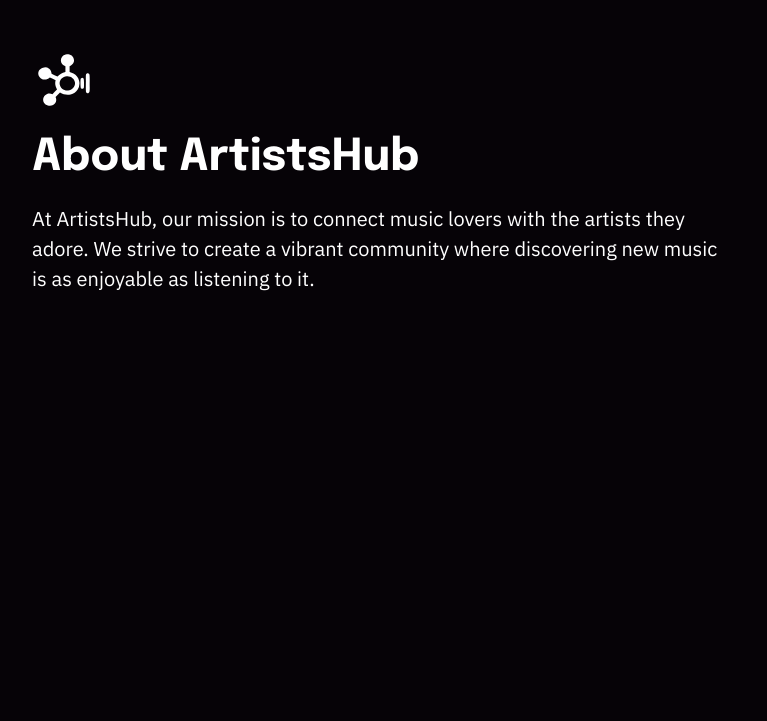
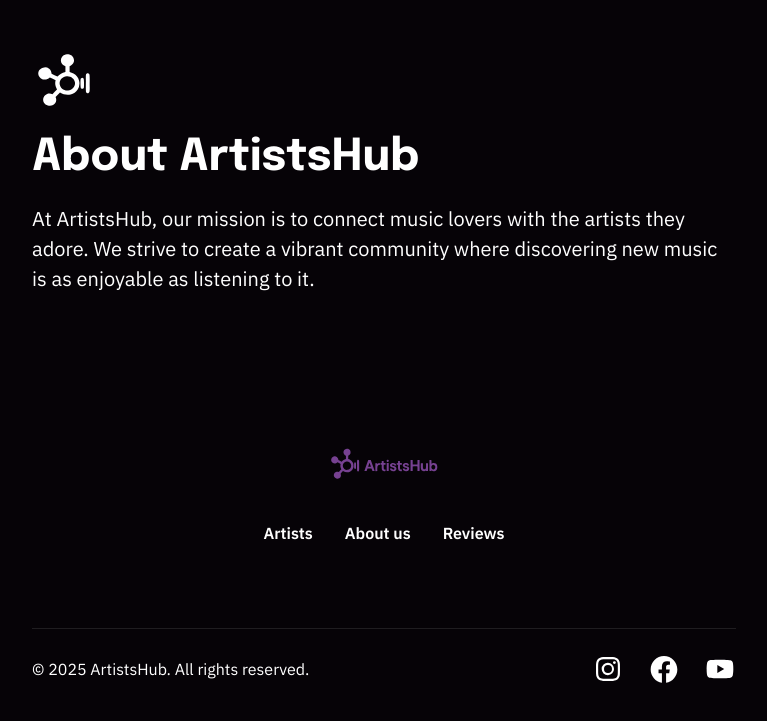
Before and after one commit to OleksiiMazurenko984/artists-hub, a website built with Vite: page src/index.html in a window 1280 px wide. Shown: the part 6281-7002 px from the top of the page, without its empty margins (256-1023 px from the left). Before the commit the page ends 6639 px from the top, so only its background shows below. Built offline with nearby package versions, Linux system fonts and the light colour scheme; files whose address does not match are found by name.

Commit message:
Add footer section

```diff
--- a/src/css/section-styles/footer.css
+++ b/src/css/section-styles/footer.css
@@ -0,0 +1,167 @@
+.footer {
+  background: #060307;
+  padding: 48px 16px;
+}
+
+.footer-container {
+  max-width: 320px;
+  margin: 0 auto;
+  display: flex;
+  flex-direction: column;
+}
+
+.footer-top {
+  display: flex;
+  flex-direction: column;
+  align-items: center;
+  gap: 32px;
+  margin-bottom: 48px;
+}
+
+.footer-logo-link {
+  display: flex;
+  align-items: center;
+  gap: 6px;
+  text-decoration: none;
+}
+
+.footer-logo-icon {
+  width: 32px;
+  height: 32px;
+  fill: #764191;
+}
+
+.footer-logo-text {
+  font-family: "IBM Plex Sans", sans-serif;
+  font-weight: 500;
+  font-size: 18px;
+  line-height: 1.2;
+  letter-spacing: 0.02em;
+  color: #764191;
+}
+
+.footer-logo-full {
+  display: none;
+}
+
+.footer-nav {
+  display: flex;
+  flex-direction: column;
+  align-items: center;
+  gap: 32px;
+  list-style: none;
+  padding: 0;
+  margin: 0;
+}
+
+.footer-nav a {
+  font-family: "IBM Plex Sans", sans-serif;
+  font-weight: 600;
+  font-size: 16px;
+  line-height: 1.5;
+  color: #fff;
+}
+
+.footer-divider {
+  width: 100%;
+  height: 1px;
+  background: rgba(255, 255, 255, 0.1);
+  margin-bottom: 24px;
+}
+
+.footer-bottom {
+  display: flex;
+  flex-direction: column;
+  align-items: center;
+  gap: 16px;
+}
+
+.footer-socials {
+  display: flex;
+  gap: 32px;
+  order: -1;
+  list-style: none;
+  padding: 0;
+  margin: 0;
+}
+
+.footer-socials a {
+  display: flex;
+}
+
+.footer-socials svg {
+  width: 40px;
+  height: 40px;
+  fill: #fff;
+}
+
+.footer-copy {
+  font-family: "IBM Plex Sans", sans-serif;
+  font-size: 14px;
+  line-height: 1.4;
+  color: #fff;
+  text-align: center;
+}
+
+@media (min-width: 768px) {
+  .footer {
+    padding: 80px 32px;
+  }
+
+  .footer-container {
+    max-width: 704px;
+  }
+
+  .footer-top {
+    margin-bottom: 80px;
+  }
+
+  .footer-nav {
+    flex-direction: row;
+  }
+
+  .footer-bottom {
+    flex-direction: row;
+    justify-content: space-between;
+  }
+
+  .footer-socials {
+    order: 0;
+    gap: 24px;
+  }
+
+  .footer-socials svg {
+    width: 32px;
+    height: 32px;
+  }
+
+  .footer-copy {
+    font-size: 16px;
+    text-align: left;
+  }
+
+  .footer-logo-text,
+  .footer-logo-icon {
+    display: none;
+  }
+
+  .footer-logo-full {
+    display: block;
+    fill: #764191;
+  }
+}
+
+@media (min-width: 1440px) {
+  .footer {
+    padding: 80px 64px;
+  }
+
+  .footer-container {
+    max-width: 1312px;
+  }
+
+  .footer-socials svg {
+    width: 24px;
+    height: 24px;
+  }
+}
--- a/src/partials/footer.html
+++ b/src/partials/footer.html
@@ -1 +1,69 @@
-<footer><div class="container"></div></footer>
+<footer class="footer">
+  <div class="footer-container">
+    <div class="footer-top">
+      <a href="./index.html" class="footer-logo-link">
+        <svg class="footer-logo-icon" width="32" height="32">
+          <use href="./assets/icons.svg#icon-logo"></use>
+        </svg>
+
+        <span class="footer-logo-text">Artists</span>
+
+        <svg class="footer-logo-full" width="119" height="51">
+          <use href="./assets/icons.svg#icon-company-logo"></use>
+        </svg>
+      </a>
+
+      <ul class="footer-nav">
+        <li><a href="#artists">Artists</a></li>
+        <li><a href="#about-us">About us</a></li>
+        <li><a href="#feedback">Reviews</a></li>
+      </ul>
+    </div>
+
+    <div class="footer-divider"></div>
+
+    <div class="footer-bottom">
+      <p class="footer-copy">
+        © 2025 ArtistsHub. All rights reserved.
+      </p>
+
+      <ul class="footer-socials">
+        <li>
+          <a
+            href="https://www.instagram.com/"
+            target="_blank"
+            rel="noopener noreferrer"
+          >
+            <svg>
+              <use href="./assets/icons.svg#icon-instagram"></use>
+            </svg>
+          </a>
+        </li>
+
+        <li>
+          <a
+            href="https://www.facebook.com/"
+            target="_blank"
+            rel="noopener noreferrer"
+          >
+            <svg>
+              <use href="./assets/icons.svg#icon-facebook"></use>
+            </svg>
+          </a>
+        </li>
+
+        <li>
+          <a
+            href="https://www.youtube.com/"
+            target="_blank"
+            rel="noopener noreferrer"
+          >
+            <svg>
+              <use href="./assets/icons.svg#icon-youtube"></use>
+            </svg>
+          </a>
+        </li>
+      </ul>
+    </div>
+  </div>
+</footer>
```
Also changed, not shown: 1 other file.
